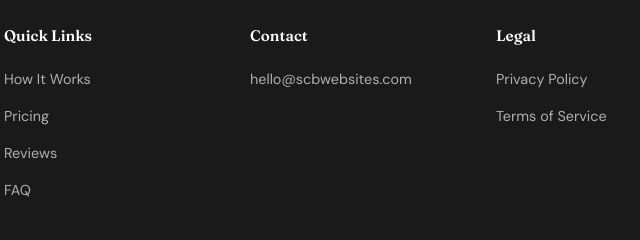
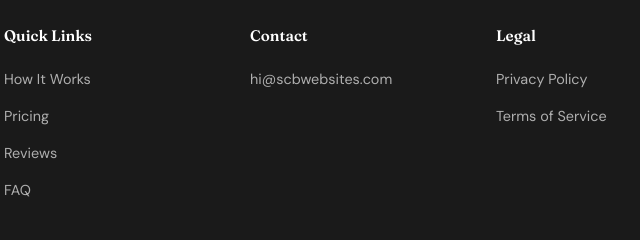
Before and after one commit to susan-create/client-demos, a plain HTML site: page index.html in a window 1280 px wide. Shown: the part 5177-5417 px from the top of the page, 513-1153 px from the left. Drawn offline with Linux system fonts and the light colour scheme.

Commit message:
Update index.html

```diff
--- a/index.html
+++ b/index.html
@@ -1756,7 +1756,7 @@
             <div class="footer-col">
                 <h4>Contact</h4>
                 <ul>
-                    <li><a href="mailto:hello@scbwebsites.com">hello@scbwebsites.com</a></li>
+                    <li><a href="mailto:hi@scbwebsites.com">hi@scbwebsites.com</a></li>
                 </ul>
             </div>
             <div class="footer-col">
```
